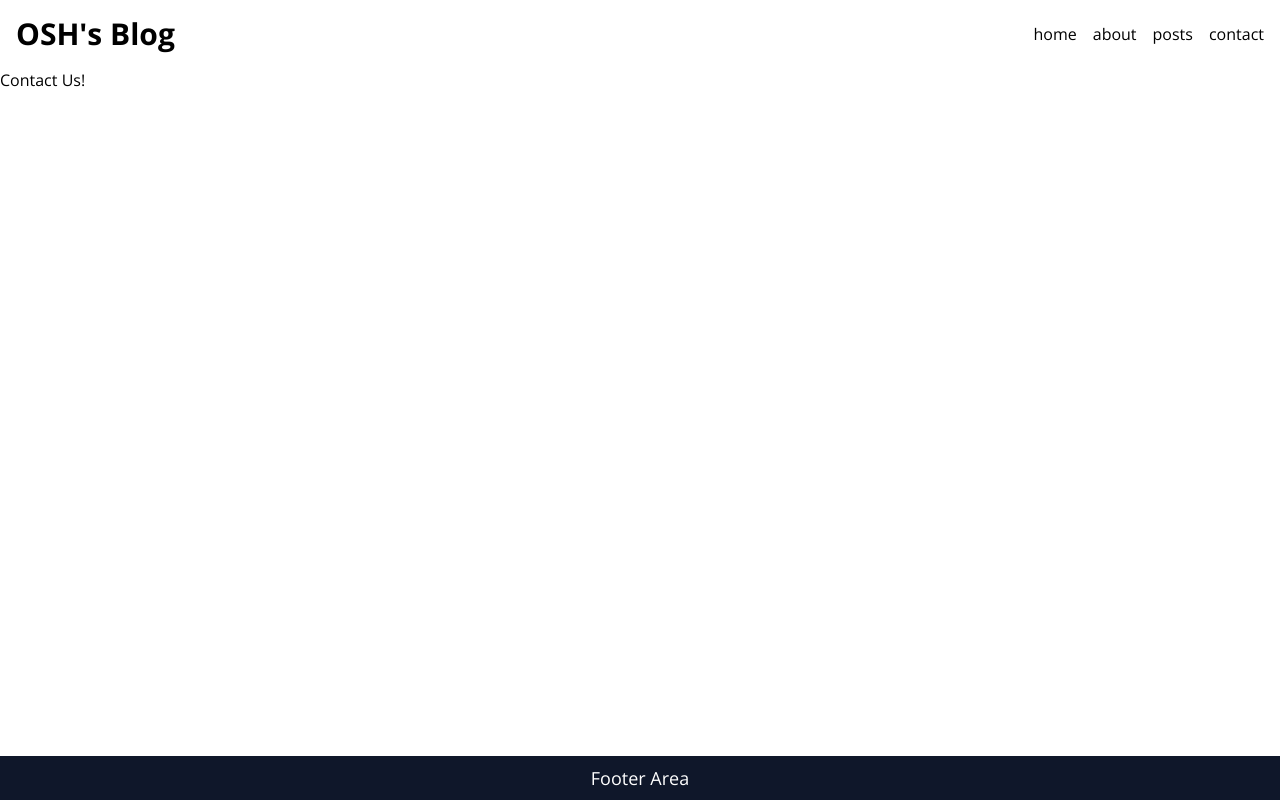
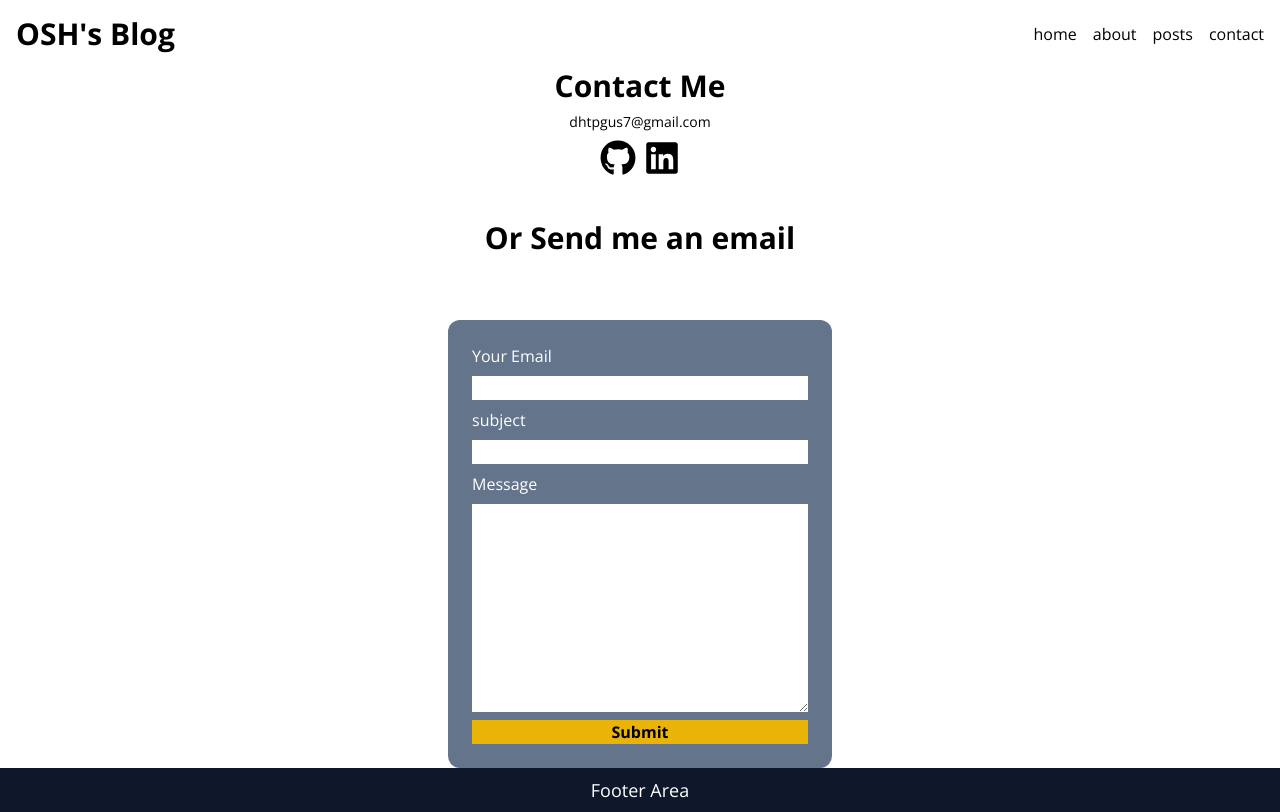
Before and after one commit to oshosh/next-blog, a Next.js app: page /contact in a window 1280 px wide. Built offline with nearby package versions, Linux system fonts and the light colour scheme.

Commit message:
feat: about me / contact

```diff
--- a/service/posts.ts
+++ b/service/posts.ts
@@ -1,4 +1,4 @@
-import { Nullable, Posts } from '@/components/post/@types';
+import { Info, Nullable, Posts } from '@/components/post/@types';
 import { promises, readFileSync, readdirSync } from 'fs';
 import matter, { GrayMatterFile } from 'gray-matter';
 import path from 'path';
@@ -6,6 +6,14 @@ import path from 'path';
 export interface Md {
   id: string;
   md: GrayMatterFile<string>;
+}
+
+export async function getInfo(): Promise<Info> {
+  const filePath = path.join(process.cwd(), 'data', 'info.json');
+  return promises
+    .readFile(filePath, 'utf-8')
+    .then<Info>(JSON.parse)
+    .then((info) => info);
 }
 
 export async function getPosts(): Promise<Posts[]> {
--- a/src/app/about/page.tsx
+++ b/src/app/about/page.tsx
@@ -1,5 +1,14 @@
+import { Profile } from '@/components/ui';
+import AboutMe from '@/components/ui/about/AboutMe';
+
 function AboutPage() {
-  return <h1>AboutPage Us!</h1>;
+  return (
+    <>
+      <Profile />
+      {/* @ts-expect-error Async Server Component */}
+      <AboutMe />
+    </>
+  );
 }
 
 export default AboutPage;
--- a/src/app/contact/page.tsx
+++ b/src/app/contact/page.tsx
@@ -1,5 +1,15 @@
+import ContactMe from '@/components/ui/contact/ContactMe';
+import SendEmail from '@/components/ui/contact/SendEmail';
+
 function ContactPage() {
-  return <div>Contact Us!</div>;
+  return (
+    <section className='flex flex-col items-center justify-center'>
+      <ContactMe />
+
+      <span className='text-3xl font-bold pt-11'>Or Send me an email</span>
+      <SendEmail />
+    </section>
+  );
 }
 
 export default ContactPage;
--- /dev/null
+++ b/src/components/ui/about/AboutCard.tsx
@@ -0,0 +1,20 @@
+import { Content } from '@/components/post/@types';
+
+interface Props {
+  info: Content;
+}
+
+function AboutCard({ info }: Props) {
+  const { title, contents } = info;
+
+  return (
+    <div className='pt-1 flex flex-col items-center'>
+      <h2 className='text-xl font-bold'>{title}</h2>
+      {contents.map((item, index) => {
+        return <span key={item + index}>{item}</span>;
+      })}
+    </div>
+  );
+}
+
+export default AboutCard;
--- /dev/null
+++ b/src/components/ui/about/AboutMe.tsx
@@ -0,0 +1,18 @@
+import { getInfo } from 'service/posts';
+import AboutCard from './AboutCard';
+
+async function AboutMe() {
+  const { who, career, skills } = await getInfo();
+
+  return (
+    <div className='mt-8 rounded-xl h-auto bg-slate-100 py-4 flex justify-center'>
+      <div className='pt-1 flex flex-col items-center'>
+        <AboutCard info={who} />
+        <AboutCard info={career} />
+        <AboutCard info={skills} />
+      </div>
+    </div>
+  );
+}
+
+export default AboutMe;
--- /dev/null
+++ b/src/components/ui/contact/ContactMe.tsx
@@ -0,0 +1,24 @@
+import { FaGithub, FaLinkedin } from 'react-icons/fa';
+
+function ContactMe() {
+  return (
+    <div className='space-y-2 flex flex-col items-center justify-center'>
+      <h2 className='text-3xl font-bold'>Contact Me</h2>
+      <span className='text-sm'>dhtpgus7@gmail.com</span>
+      <div className='flex space-x-2'>
+        <a href='https://github.com/oshosh' target='_blank' rel='noopener noreferrer'>
+          <FaGithub className='cursor-pointer text-4xl hover:text-yellow-500' />
+        </a>
+        <a
+          href='https://www.linkedin.com/in/sehyun-oh-462ba723b/'
+          target='_blank'
+          rel='noopener noreferrer'
+        >
+          <FaLinkedin className='cursor-pointer text-4xl hover:text-yellow-500' />
+        </a>
+      </div>
+    </div>
+  );
+}
+
+export default ContactMe;
--- /dev/null
+++ b/src/components/ui/contact/SendEmail.tsx
@@ -0,0 +1,37 @@
+'use client';
+import useSendEmail from './hook/useSendEmail';
+
+function SendEmail() {
+  const {
+    send: { from, subject, message },
+    onSubmit,
+    onChange,
+  } = useSendEmail();
+
+  return (
+    <div className='rounded-xl bg-slate-500 mt-16 w-96'>
+      <form onSubmit={onSubmit} className='flex flex-col p-6 space-y-2'>
+        {/* 이메일 */}
+        <label className='text-white' htmlFor='from'>
+          Your Email
+        </label>
+        <input type='text' id='from' value={from} onChange={onChange} />
+        {/* 제목 */}
+        <label className='text-white' htmlFor='subject'>
+          subject
+        </label>
+        <input type='text' id='subject' value={subject} onChange={onChange} />
+        {/* 내용 */}
+        <label className='text-white' htmlFor='message'>
+          Message
+        </label>
+        <textarea className='h-52' id='message' value={message} onChange={onChange} />
+        <button type='submit' className='flex justify-center bg-yellow-500'>
+          <span className='font-bold'>Submit</span>
+        </button>
+      </form>
+    </div>
+  );
+}
+
+export default SendEmail;
--- /dev/null
+++ b/src/components/ui/contact/hook/useSendEmail.tsx
@@ -0,0 +1,45 @@
+import { ChangeEvent, FormEvent, useState } from 'react';
+
+interface Send {
+  from: string;
+  subject: string;
+  message: string;
+}
+
+const SEND = {
+  from: '',
+  subject: '',
+  message: '',
+};
+
+const useSendEmail = () => {
+  const [send, setSend] = useState<Send>(SEND);
+
+  const onChange = (e: ChangeEvent<HTMLTextAreaElement | HTMLInputElement>) => {
+    const { value } = e.target;
+    const id = e.target.id as keyof Send;
+
+    switch (id) {
+      case 'from':
+      case 'subject':
+      case 'message':
+        setSend((prev) => {
+          return {
+            ...prev,
+            [id]: value,
+          };
+        });
+        break;
+    }
+  };
+
+  const onSubmit = (e: FormEvent<HTMLFormElement>) => {
+    e.preventDefault();
+
+    console.log(send);
+  };
+
+  return { send, onSubmit, onChange };
+};
+
+export default useSendEmail;
```
Also changed, not shown: data/info.json (added, +14 -0 lines), src/components/post/@types/type.d.ts (+11 -0 lines).
